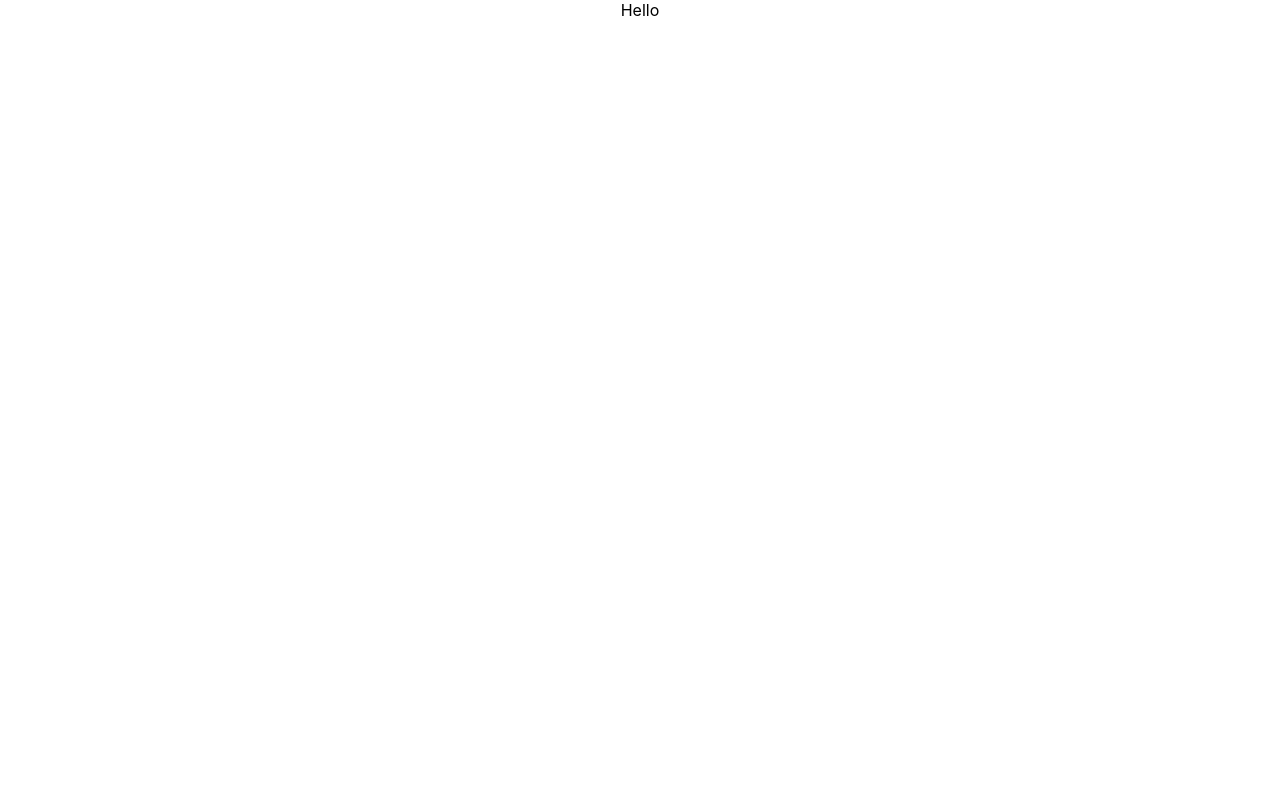
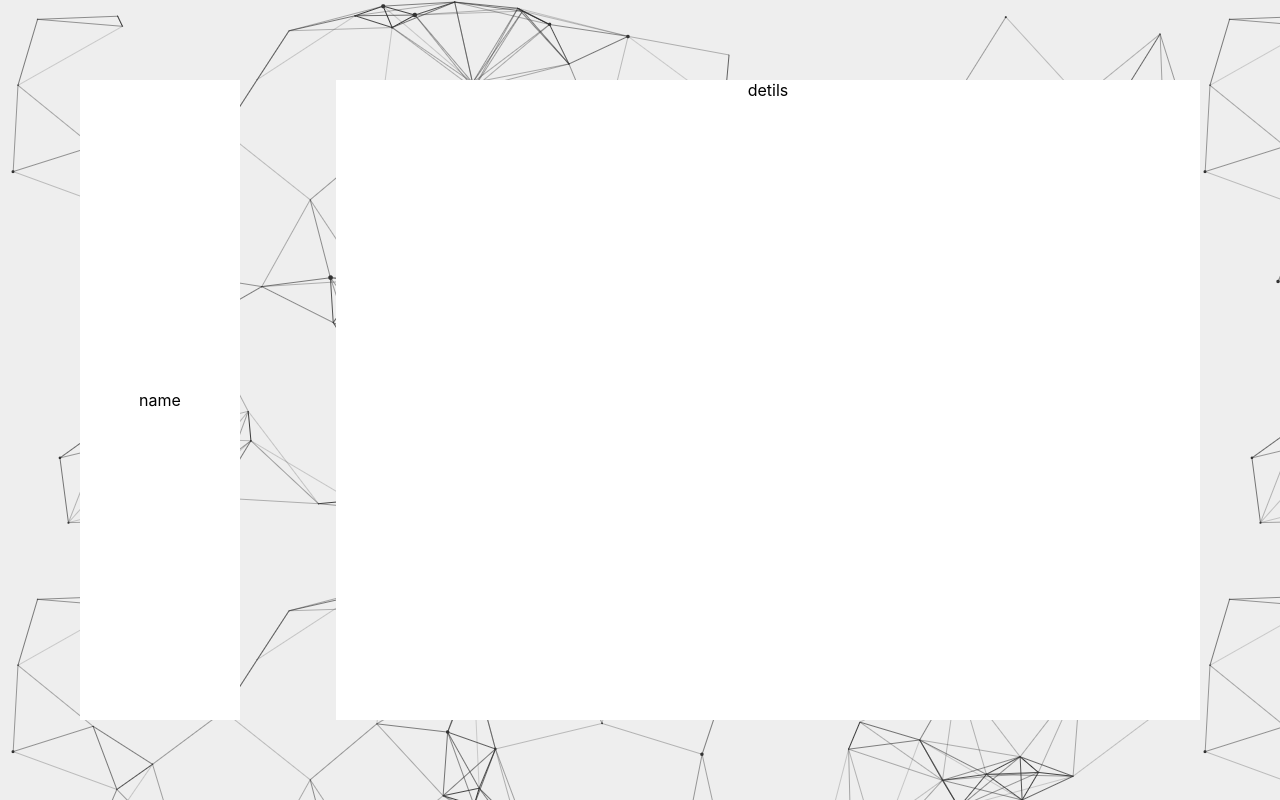
Before and after one commit to shoryakaushik/Portfolio, a React (Create React App) app: page / in a window 1280 px wide. Built offline with nearby package versions, Linux system fonts and the light colour scheme.

Commit message:
Add background and page division

```diff
--- a/src/App.css
+++ b/src/App.css
@@ -1,3 +1,25 @@
 .App {
   text-align: center;
+  background-image: url(./assets/cool-background.png);
+  height: 100vh;
+  display: grid;
+  grid-template-columns: 1fr 3fr;
+
+  z-index: 900;
+
 }
+
+.left-content{
+  background: white;
+  margin: 5em 5em 5em 5em;
+  display: flex;
+  align-items: center;
+  justify-content: center;
+
+}
+
+.right-content{
+  background: white;
+  margin: 5em 5em 5em 1em;
+
+}
--- a/src/App.tsx
+++ b/src/App.tsx
@@ -4,7 +4,12 @@ import './App.css';
 const App: React.FC  = () =>{
   return (
     <div className="App">
-      Hello
+         <div className = "left-content">
+              name
+         </div>
+         <div className = "right-content">
+              detils
+         </div>
     </div>
   );
 }
```
Also changed, not shown: src/components/Contact/index.tsx (added, +10 -0 lines), src/components/Contact/style.css (added).
